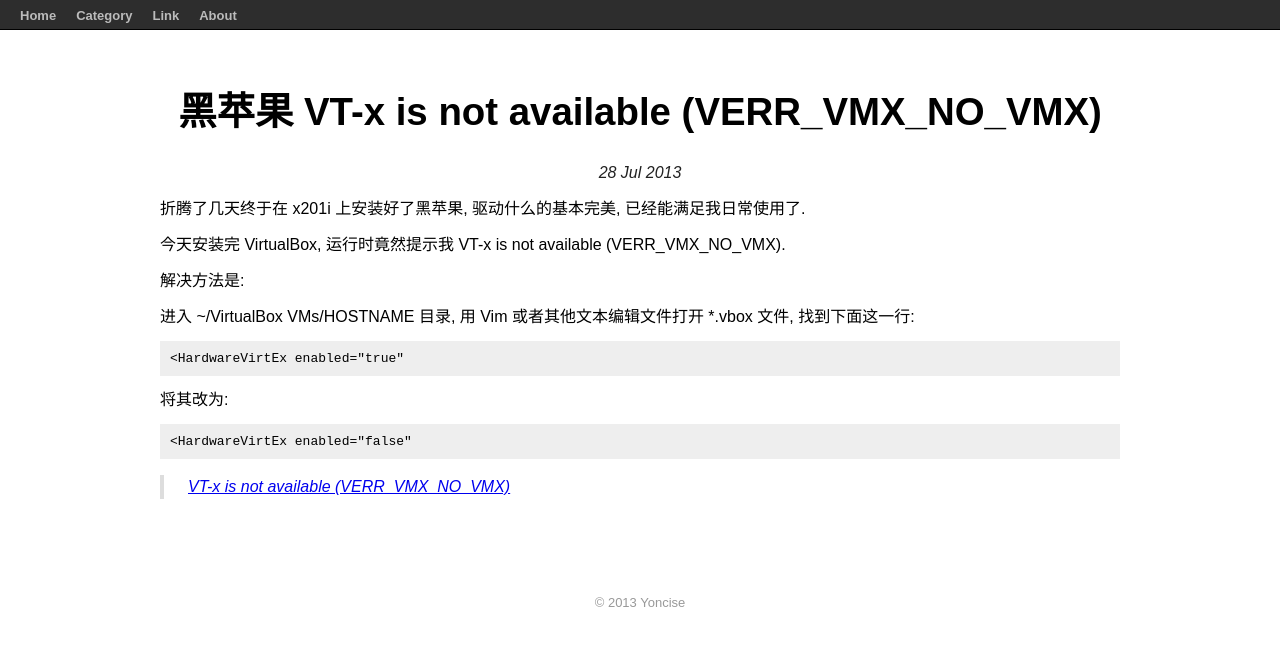
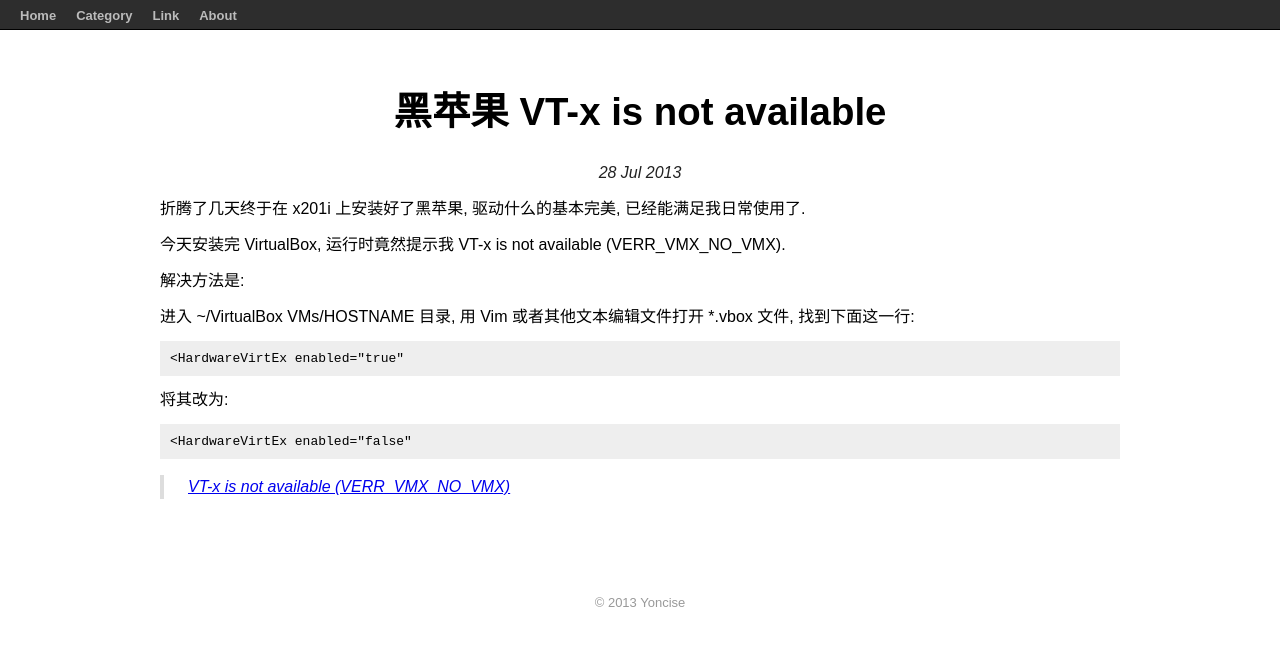
Before and after one commit to yoncise/yoncise.github.io, a Jekyll site: the page built from _posts/2013-07-28-黑苹果-VT-x-is-not-available.md, in a window 1280 px wide. Shown: the top 646 px of the page. Built offline with Jekyll 4.4.1, drawn with Linux system fonts in a browser that asks for light colours; Markdown is read by kramdown in place of the engine named in the settings; comment, search, counter and statistics services are not loaded.

```diff
--- a/_posts/2013-07-28-黑苹果-VT-x-is-not-available.md
+++ b/_posts/2013-07-28-黑苹果-VT-x-is-not-available.md
@@ -1,6 +1,6 @@
 ---
 layout: post
-title: 黑苹果 VT-x is not available (VERR_VMX_NO_VMX)
+title: 黑苹果 VT-x is not available
 category: macintosh
 ---
 折腾了几天终于在 x201i 上安装好了黑苹果, 驱动什么的基本完美, 已经能满足我日常使用了.
--- a/blog/index.html
+++ b/blog/index.html
@@ -18,9 +18,9 @@
     <div id="pagination">
         {% if paginator.previous_page %}
         {% if paginator.previous_page == 1 %}
-        <a class="previous" href="/">Previous</a>
+        <a class="previous" href="/blog">Previous</a>
         {% else %}
-        <a class="previous" href="/{{ paginator.previous_page_path }}">Previous</a>
+        <a class="previous" href="/blog/{{ paginator.previous_page_path }}">Previous</a>
         {% endif %}
         {% else %}
         <span class="prev">Prev</span>
@@ -29,7 +29,7 @@
         <span class="page_number ">{{ paginator.page }} of {{ paginator.total_pages }}</span>
 
         {% if paginator.next_page %}
-        <a class="next" href="/{{ paginator.next_page_path }}">Next</a>
+        <a class="next" href="/blog/{{ paginator.next_page_path }}">Next</a>
         {% else %}
         <span class="next ">Next</span>
         {% endif %}
```
